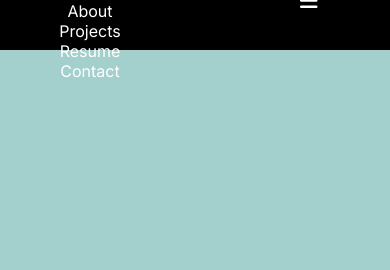
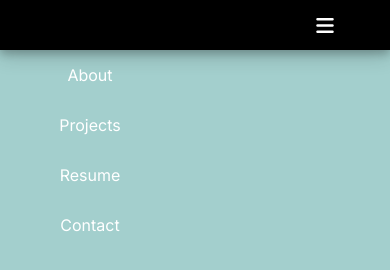
Before and after one commit to ozgunnn/Navbar, a plain HTML site: page index.html in a window 390 px wide. Drawn offline with Linux system fonts and the light colour scheme.

Commit message:
navbar hover works

```diff
--- a/index.html
+++ b/index.html
@@ -21,24 +21,27 @@
     />
   </head>
   <body>
-    <div class="block">
-      <i id="hamburger" class="fa-solid fa-bars fa-lg"></i>
+    <div class="nav-bar">
+      <div class="ham-container">
+        <i id="hamburger" class="fa-solid fa-bars fa-lg"></i>
+      </div>
+
       <ul>
         <li>
-          About
           <div class="hover-bar"></div>
+          <div class="text">About</div>
         </li>
         <li>
-          Projects
           <div class="hover-bar"></div>
+          <div class="text">Projects</div>
         </li>
         <li>
-          Resume
           <div class="hover-bar"></div>
+          <div class="text">Resume</div>
         </li>
         <li>
-          Contact
           <div class="hover-bar"></div>
+          <div class="text">Contact</div>
         </li>
       </ul>
     </div>
--- a/style.css
+++ b/style.css
@@ -2,33 +2,34 @@
   font-family: "Inter", sans-serif;
 }
 
+body {
+  margin: 0;
+  background-color: #a3cfcd;
+}
+
 #hamburger {
   color: white;
+}
+
+.ham-container {
+  display: flex;
+  align-items: center;
+  justify-content: center;
+  height: 100%;
+  width: 50px;
   margin-left: 300px;
 }
 
+.ham-container:hover {
+  background-color: #2a272a;
+}
+
 .hover-bar {
-  position: absolute;
   top: 0;
   width: 100px;
   height: 10px;
   background-color: white;
   visibility: hidden;
-}
-
-.block {
-  width: 100%;
-  height: 50px;
-  background: black;
-  display: flex;
-  flex-wrap: wrap;
-  justify-content: space-between;
-  align-items: center;
-}
-
-body {
-  margin: 0;
-  background-color: #a3cfcd;
 }
 
 li {
@@ -41,7 +42,7 @@ li {
   flex-wrap: wrap;
   display: flex;
   justify-content: center;
-  align-items: center;
+  align-items: flex-start;
 }
 
 li:hover {
@@ -52,6 +53,21 @@ li:hover .hover-bar {
   visibility: visible;
 }
 
+.nav-bar {
+  width: 100%;
+  height: 50px;
+  background: black;
+  display: flex;
+  flex-wrap: wrap;
+  justify-content: space-between;
+  align-items: center;
+  box-shadow: 0 4px 8px 0 rgba(0, 0, 0, 0.2), 0 6px 20px 0 rgba(0, 0, 0, 0.19);
+}
+.text {
+  width: 100%;
+  height: 35px;
+  padding-top: 5px;
+}
 ul {
   display: flex;
   flex-wrap: wrap;
```
